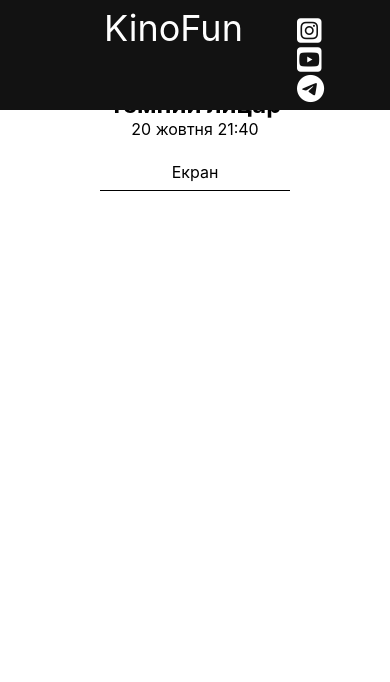
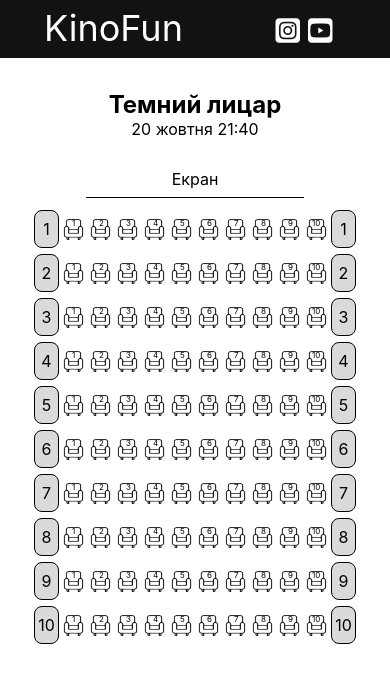
Before and after one commit to Andrew10x/KinoFan, a React (Create React App) app in the folder kinofan/: page / in a window 390 px wide. Shown: the top 682 px of the page. Built offline with nearby package versions, Linux system fonts and the light colour scheme.

Commit message:
create and adapt page Cinema Hall

```diff
--- a/kinofan/src/components/Header/header.scss
+++ b/kinofan/src/components/Header/header.scss
@@ -57,3 +57,13 @@ i {
     flex: 1;
   }
 }
+
+@media (max-width: 400px) {
+  .logo {
+    flex:2;
+    margin-left: 40px;
+  }
+  .contacts {
+    flex:1;
+  }
+}
--- a/kinofan/src/components/Header/index.js
+++ b/kinofan/src/components/Header/index.js
@@ -16,9 +16,6 @@ export default function Header() {
           <a href="#">
             <i class="fab fa-youtube-square" aria-hidden="true"></i>
           </a>
-          <a href="#">
-            <i class="fab fa-telegram" aria-hidden="true"></i>
-          </a>
         </div>
       </div>
     </header>
--- a/kinofan/src/pages/CinemaHall/cinemaHall.scss
+++ b/kinofan/src/pages/CinemaHall/cinemaHall.scss
@@ -5,10 +5,104 @@
 
 .screen {
     padding: 8px;
-    margin-top: 15px;
     border-bottom: 1px solid;
+    width: 590px;
+    margin: 10px auto;
+    padding-top: 20px;
 }
 
 .container {
-    margin: 0px 100px;
+    margin: 0px 50px;
 }
+
+.hall {
+    display: grid;
+    justify-content: center;
+    grid-template-columns: repeat(12, 55px);
+}
+
+.chair {
+    width: 45px;
+    margin: 0 auto;
+    margin-top: 9px;
+    cursor: pointer;
+    display: flex;
+    padding: 2px;
+    border-radius: 7px;
+}
+
+.chair:hover {
+    background-color: rgb(107, 185, 111);
+}
+
+.row {
+    border: 1px solid;
+    align-self: center;
+    border-radius: 8px;
+    padding: 8px 0px;
+    margin: 10px 8px 8px 8px;
+    background: #dadada;
+}
+
+.number {
+    position: absolute;
+    margin-left: 23px;
+    margin-top: -44px;
+}
+
+.number12 {
+    margin-left: 18px;
+}
+
+@media(max-width: 750px) {
+    .chair {
+        width: 38px;
+    }
+
+    .hall {
+        grid-template-columns: repeat(12, 43px);
+    }
+
+    .screen {
+        width: 80%;
+    }
+
+    .number {
+        margin-left: 18px;
+        margin-top: -37px;
+        font-size: 13px;
+    }
+
+    .number12 {
+        margin-left: 14px;
+    }
+}
+
+@media(max-width: 570px) {
+    .chair {
+        width: 25px;
+
+    }
+
+    .hall {
+        grid-template-columns: repeat(12, 27px);
+    }
+
+    .number {
+        margin-left: 12px;
+        margin-top: -24px;
+        font-size: 8px;
+    }
+
+    .number12 {
+        margin-left: 9px;
+    }
+
+    .row {
+        margin: 2px 1px 4px 1px;
+    }
+
+    .screen {
+        width: 75%;
+    }
+}
--- a/kinofan/src/pages/CinemaHall/index.js
+++ b/kinofan/src/pages/CinemaHall/index.js
@@ -5,8 +5,10 @@ import chairImg from '../../assets/chair.png';
 export default function CinemaHall() {
 
     const i_size = 10, j_size = 11;
-    let chairArr = [i_size][j_size];
-
+    let chairArr = [];
+    for(let i=0; i<120; i++) {
+        chairArr.push(1);
+    }
     /*for(let i=0; i<i_size; i++) {
         for(let j=0; j<j_size; j++) {
             chairArr[i][j] = 1;
@@ -19,9 +21,12 @@ export default function CinemaHall() {
                 <h1>Темний лицар</h1>
                 <div>20 жовтня 21:40</div>
                 <div className="screen">Екран</div>
-                <div className="hall"></div>
-                {//chairArr.map(place => (<img className="chair" alt="seat" src={chairImg}></img>))
+                <div className="hall">
+                {chairArr.map((place, index) => (index%12 === 0 || index%12 === 11?<div className="row">{Math.floor(index/12) +1}</div>:
+                 <div><img className="chair" alt="seat" src={chairImg}></img>{index%12 === 10?<div className="number number12">{index%12}
+                 </div>:<div className="number">{index%12}</div>}</div>))
                 }
+                </div>
                 </div>
         </section>
     )
--- a/kinofan/src/pages/Movie/movie.scss
+++ b/kinofan/src/pages/Movie/movie.scss
@@ -95,11 +95,11 @@ p {
     display: block;
   }
 
-  img {
+  #movie img {
     display: flex;
     width: 60%;
     margin: 0 auto;
-    padding-top: 45px;
+    //padding-top: 45px;
   }
 
   p {
```
